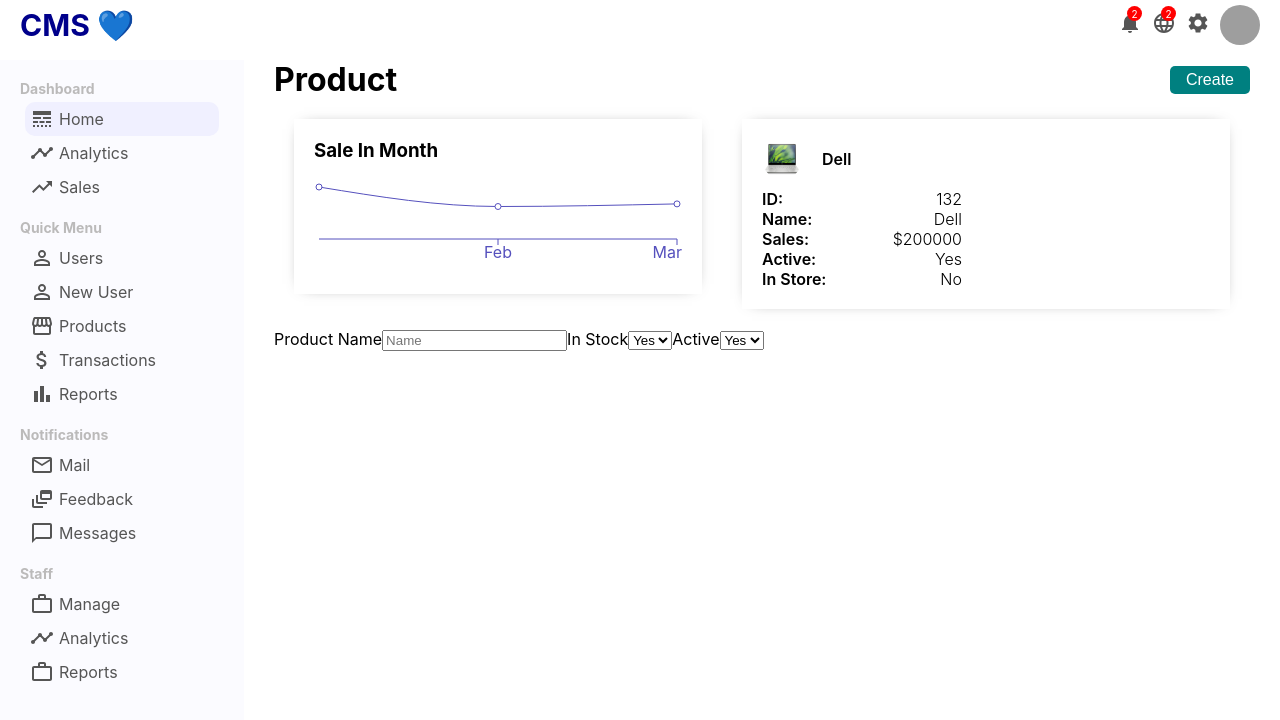
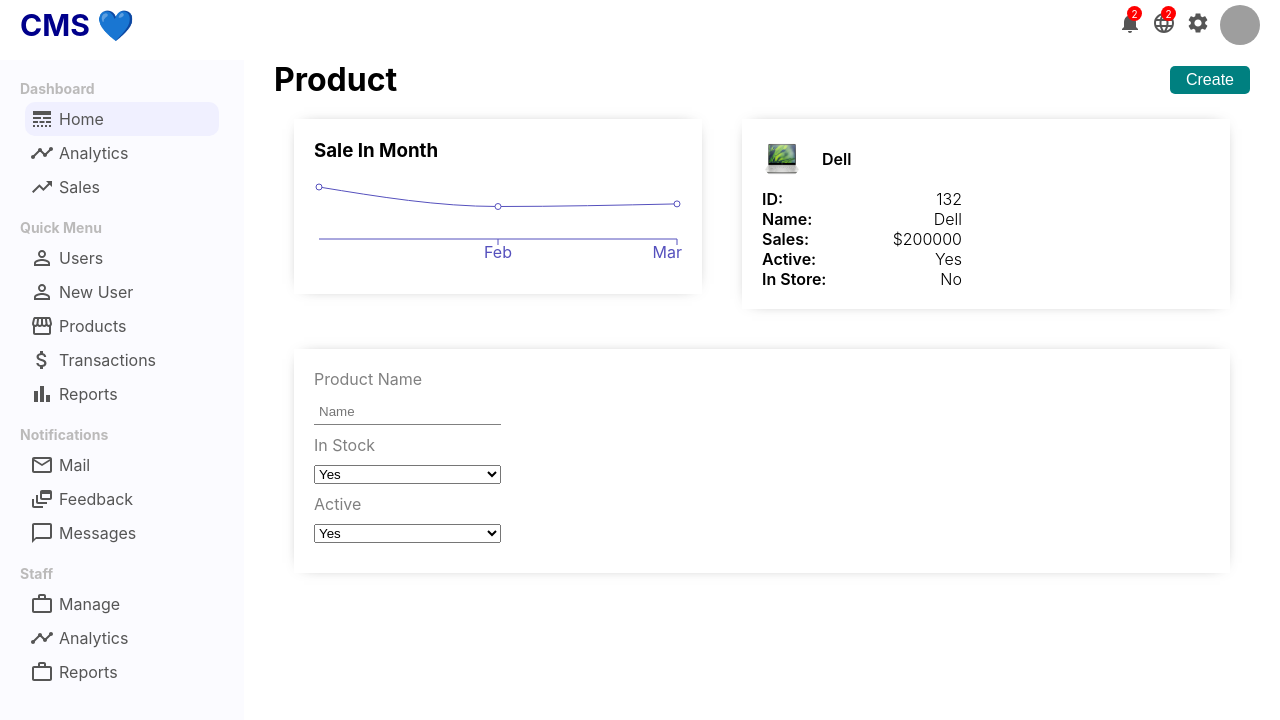
Before and after one commit to mohammadfaramarzi1/react-cms-course, a React (Create React App) app: page /product/1 in a window 1280 px wide. Shown: the top 720 px of the page. Built offline with nearby package versions, Linux system fonts and the light colour scheme; grey boxes are pictures that could not be loaded.

Commit message:
style: forth style Product.jsx

```diff
--- a/src/pages/Product/Product.css
+++ b/src/pages/Product/Product.css
@@ -53,7 +53,6 @@
   -ms-border-radius: 50%;
   -o-border-radius: 50%;
   margin-right: 20px;
-
 }
 
 .product-info__name {
@@ -77,3 +76,42 @@
 .product-info__value {
   font-weight: 300;
 }
+
+.product-bottom {
+  padding: 20px;
+  margin: 20px;
+  box-shadow: 0 0 15px -10px rgba(0, 0, 0, 0.75);
+}
+
+.product__form {
+    display: flex;
+    justify-content: space-between;
+}
+
+.product__form-left {
+    display: flex;
+    flex-direction: column;
+}
+
+.product__form-left > label {
+    margin-bottom: 10px;
+    color: gray;
+}
+
+.product__form-left > input {
+    margin-bottom: 10px;
+    border: none;
+    padding: 5px;
+    border-bottom: 1px solid gray;
+}
+
+.product__form-left > input:focus {
+    outline: none;
+}
+
+.product__form-left > select {
+    margin-bottom: 10px;
+}
+
+.product__form-right {
+}
```
Lines whose indentation alone changed are shown as unchanged.
